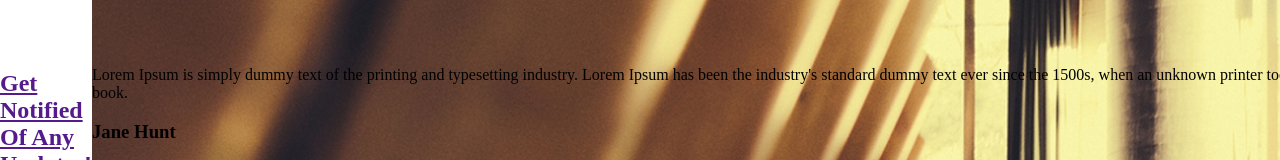
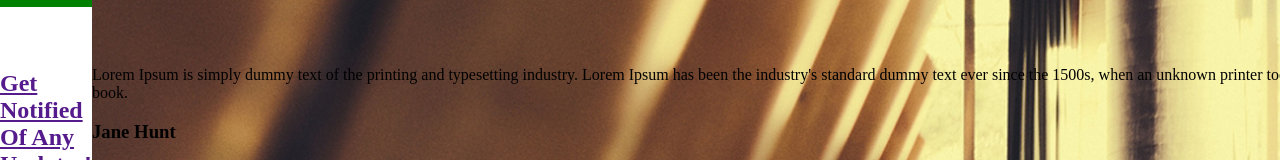
Before and after one commit to richard-lima/Notify, a plain HTML site: page index.html in a window 1280 px wide. Shown: the top 160 px of the page. Drawn offline with Linux system fonts and the light colour scheme.

Commit message:
definir cor da nav

```diff
--- a/css/styles.css
+++ b/css/styles.css
@@ -35,7 +35,8 @@ main{
 
 nav{
     grid-template-areas: nav;
-    height: 3px;
+    background-color: rgb(0,128,0);
+    height: 7px;
 }
 
 section{
```
